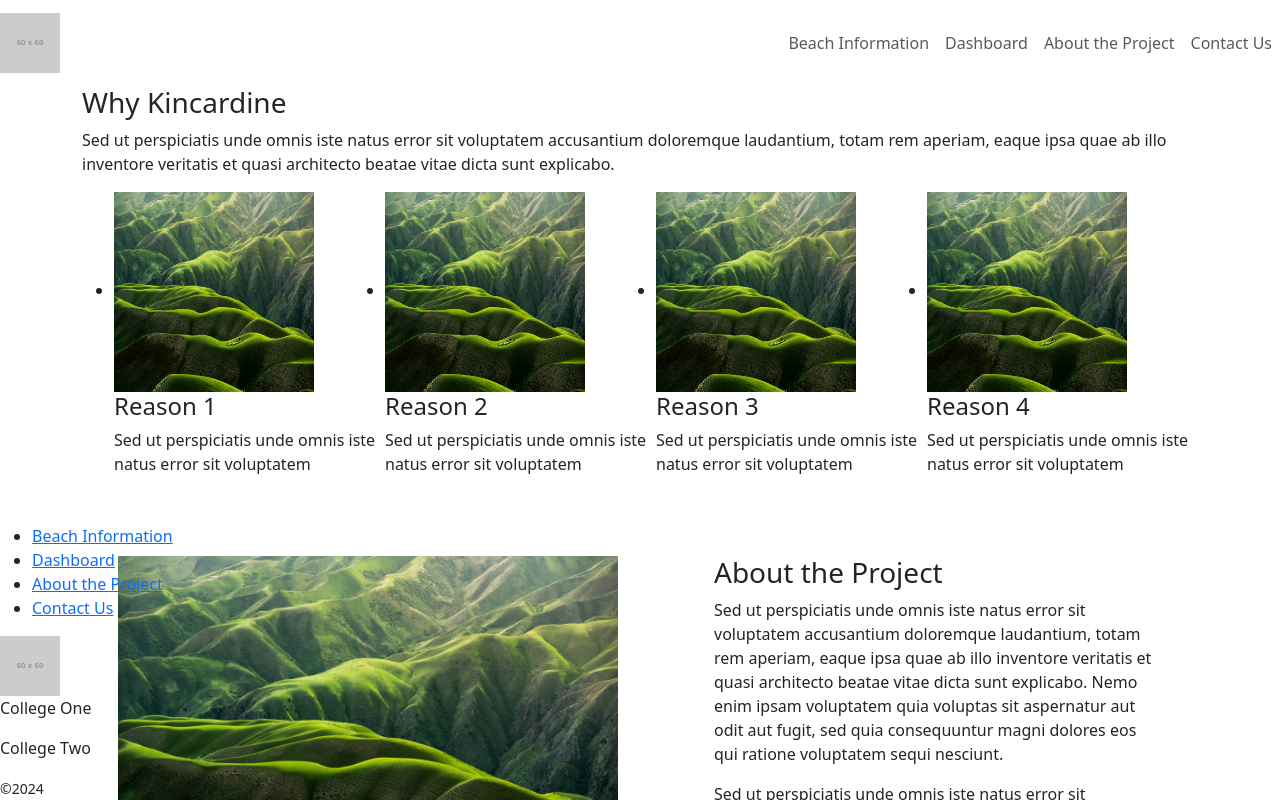
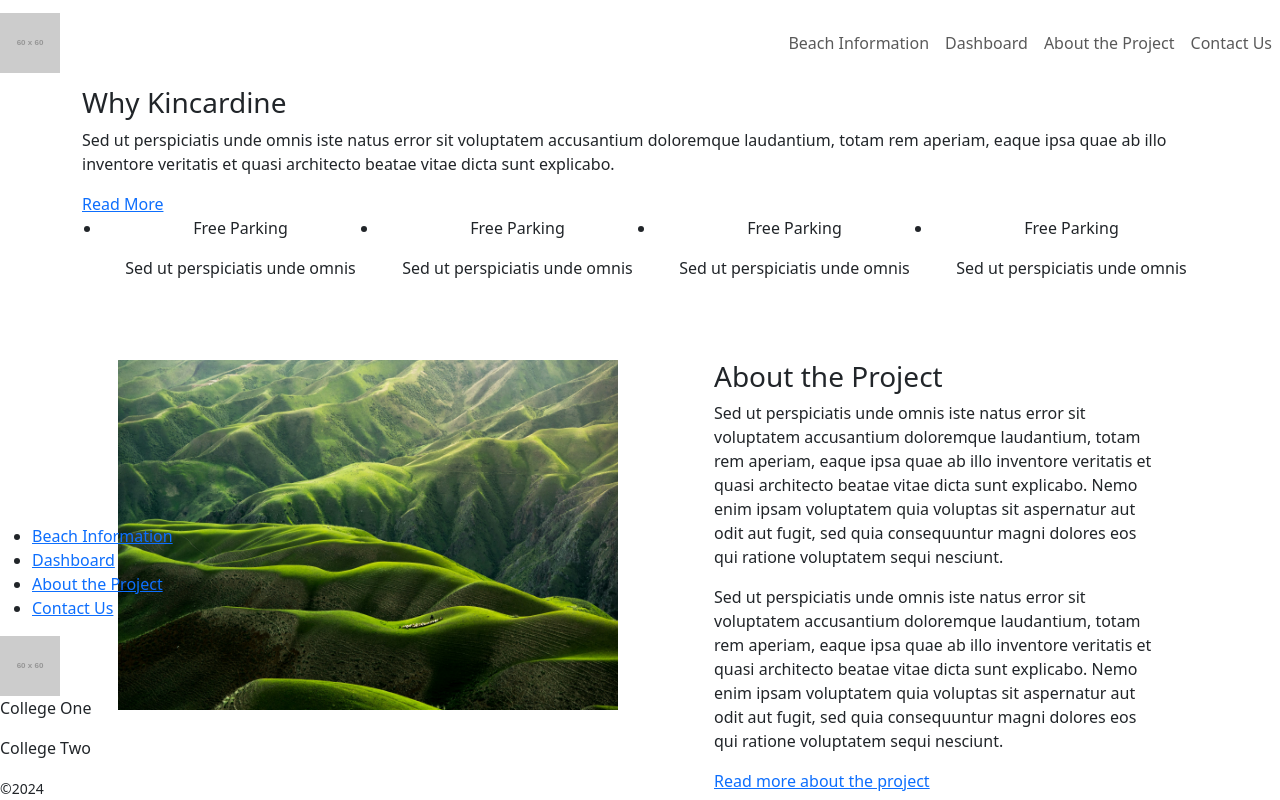
Before and after one commit to C-Blouin/SmartBeach, a React (Vite) app: page / in a window 1280 px wide. Shown: the top 800 px of the page. Built offline with nearby package versions, Linux system fonts and the light colour scheme.

Commit message:
contact us page HTML and small changes in Home Page

```diff
--- a/src/css/App.css
+++ b/src/css/App.css
@@ -7,7 +7,3 @@
   -webkit-font-smoothing: antialiased;
   -moz-osx-font-smoothing: grayscale;
 }
-
-.reasons ul {
-  display: flex;
-}
--- a/src/views/Contact.jsx
+++ b/src/views/Contact.jsx
@@ -2,8 +2,59 @@ import React from "react";
 
 function Contact() {
   return (
-    <section className="container">
-      <h1>Contact</h1>
+    <section className="container row">
+      <div className="contact_info col">
+        <h1>Contact Us</h1>
+        <p>
+          Sed ut perspiciatis unde omnis iste natus error sit voluptatem
+          accusantium doloremque laudantium, totam rem aperiam, eaque ipsa quae
+          ab illo inventore veritatis et quasi architecto beatae vitae dicta
+          sunt explicabo. Nemo enim ipsam voluptatem quia voluptas sit
+          aspernatur aut odit aut fugit, sed quia consequuntur magni dolores eos
+          qui ratione voluptatem sequi nesciunt.
+        </p>
+        <ul>
+          {/* with pseudo-elements we will add icons for each li */}
+          <li>contact_email@gmail.com</li>
+          <li>(277)544-23-23</li>
+          <li>767 New St, Barrie, ON</li>
+        </ul>
+      </div>
+      <div className="form col">
+        <form action="#" method="post">
+          <fieldset>
+            <label for="contact-name">Name</label>
+            <input
+              type="text"
+              name="contact-name"
+              id="contact-name"
+              placeholder="Name"
+              required
+            ></input>
+          </fieldset>
+          <fieldset>
+            <label for="contact-phone">Contact Phone</label>
+            <input
+              type="tel"
+              name="contact-phone"
+              id="contact-phone"
+              placeholder="Tel"
+              required
+            ></input>
+          </fieldset>
+          <fieldset>
+            <label for="contact-message">Message</label>
+            <textarea
+              id="contact-message"
+              name="contact-message"
+              rows="5"
+              maxLength="120"
+              required
+            ></textarea>
+          </fieldset>
+          <button type="submit">Send</button>
+        </form>
+      </div>
     </section>
   );
 }
--- a/src/views/Home.jsx
+++ b/src/views/Home.jsx
@@ -2,47 +2,35 @@ import React from "react";
 
 function Home() {
   return (
-    <section className="container">
-      <section className="reasons_why">
+    <section className="container reasons_why">
       <h3>Why Kincardine</h3>
       <p>
         Sed ut perspiciatis unde omnis iste natus error sit voluptatem
-          accusantium doloremque laudantium, totam rem aperiam, eaque ipsa quae
-          ab illo inventore veritatis et quasi architecto beatae vitae dicta
-          sunt explicabo.
+        accusantium doloremque laudantium, totam rem aperiam, eaque ipsa quae ab
+        illo inventore veritatis et quasi architecto beatae vitae dicta sunt
+        explicabo.
       </p>
-        <section class="reasons">
-          <ul>
-            <li>
-              <img src="/image.jpg" width="200" height="200" alt="" />
-              <h4>Reason 1</h4>
-              <p>
-                Sed ut perspiciatis unde omnis iste natus error sit voluptatem
-              </p>
+      <a href="#">Read More</a>
+      <section className="reasons">
+        <ul className="row text-center">
+          <li className="col">
+            {/* with pseudo-elements we will add icons for each li */}
+            <p>Free Parking</p>
+            <p>Sed ut perspiciatis unde omnis</p>
           </li>
-            <li>
-              <img src="/image.jpg" width="200" height="200" alt="" />
-              <h4>Reason 2</h4>
-              <p>
-                Sed ut perspiciatis unde omnis iste natus error sit voluptatem
-              </p>
+          <li className="col">
+            <p>Free Parking</p>
+            <p>Sed ut perspiciatis unde omnis</p>
           </li>
-            <li>
-              <img src="/image.jpg" width="200" height="200" alt="" />
-              <h4>Reason 3</h4>
-              <p>
-                Sed ut perspiciatis unde omnis iste natus error sit voluptatem
-              </p>
+          <li className="col">
+            <p>Free Parking</p>
+            <p>Sed ut perspiciatis unde omnis</p>
           </li>
-            <li>
-              <img src="/image.jpg" width="200" height="200" alt="" />
-              <h4>Reason 4</h4>
-              <p>
-                Sed ut perspiciatis unde omnis iste natus error sit voluptatem
-              </p>
+          <li className="col">
+            <p>Free Parking</p>
+            <p>Sed ut perspiciatis unde omnis</p>
           </li>
         </ul>
-        </section>
       </section>
       <section className="about_us row">
         <div className="col mx-auto p-5">
@@ -56,7 +44,7 @@ function Home() {
             quae ab illo inventore veritatis et quasi architecto beatae vitae
             dicta sunt explicabo. Nemo enim ipsam voluptatem quia voluptas sit
             aspernatur aut odit aut fugit, sed quia consequuntur magni dolores
-            eos qui ratione voluptatem sequi nesciunt.{" "}
+            eos qui ratione voluptatem sequi nesciunt.
           </p>
           <p>
             Sed ut perspiciatis unde omnis iste natus error sit voluptatem
@@ -158,15 +146,15 @@ function Home() {
               class="accordion-button collapsed"
               type="button"
               data-bs-toggle="collapse"
-              data-bs-target="#collapseThree"
+              data-bs-target="#collapseFour"
               aria-expanded="false"
-              aria-controls="collapseThree"
+              aria-controls="collapseFour"
             >
               Question 4
             </button>
           </h2>
           <div
-            id="collapseThree"
+            id="collapseFour"
             class="accordion-collapse collapse"
             data-bs-parent="#faqsQuestions"
           >
@@ -184,15 +172,15 @@ function Home() {
               class="accordion-button collapsed"
               type="button"
               data-bs-toggle="collapse"
-              data-bs-target="#collapseThree"
+              data-bs-target="#collapseFive"
               aria-expanded="false"
-              aria-controls="collapseThree"
+              aria-controls="collapseFive"
             >
               Question 5
             </button>
           </h2>
           <div
-            id="collapseThree"
+            id="collapseFive"
             class="accordion-collapse collapse"
             data-bs-parent="#faqsQuestions"
           >
--- a/src/views/shared/Footer.jsx
+++ b/src/views/shared/Footer.jsx
@@ -5,32 +5,29 @@ function Footer() {
       <section>
         <ul>
           <li>
-                        <a href="#">
-                            Beach Information
-                        </a>
+            <a href="#">Beach Information</a>
           </li>
           <li>
-                        <a href="#">
-                            Dashboard
-                        </a>
+            <a href="#">Dashboard</a>
           </li>
           <li>
-                        <a href="#">
-                            About the Project
-                        </a>
+            <a href="#">About the Project</a>
           </li>
           <li>
-                        <a href="#">
-                            Contact Us
+            <a href="#">Contact Us</a>
+          </li>
+        </ul>
+        <a href="/">
+          <img src="https://fakeimg.pl/60x60?text=Logo"></img>
         </a>
-                    </li>
-
-                </ul>
-                <a href="/"><img src="https://fakeimg.pl/60x60?text=Logo"></img></a>
       </section>
       <section>
-                <p><i></i>College One</p>
-                <p><i></i>College Two</p>
+        <p>
+          <i></i>College One
+        </p>
+        <p>
+          <i></i>College Two
+        </p>
         <small>©2024</small>
       </section>
     </footer>
```
Lines whose indentation alone changed are shown as unchanged.
